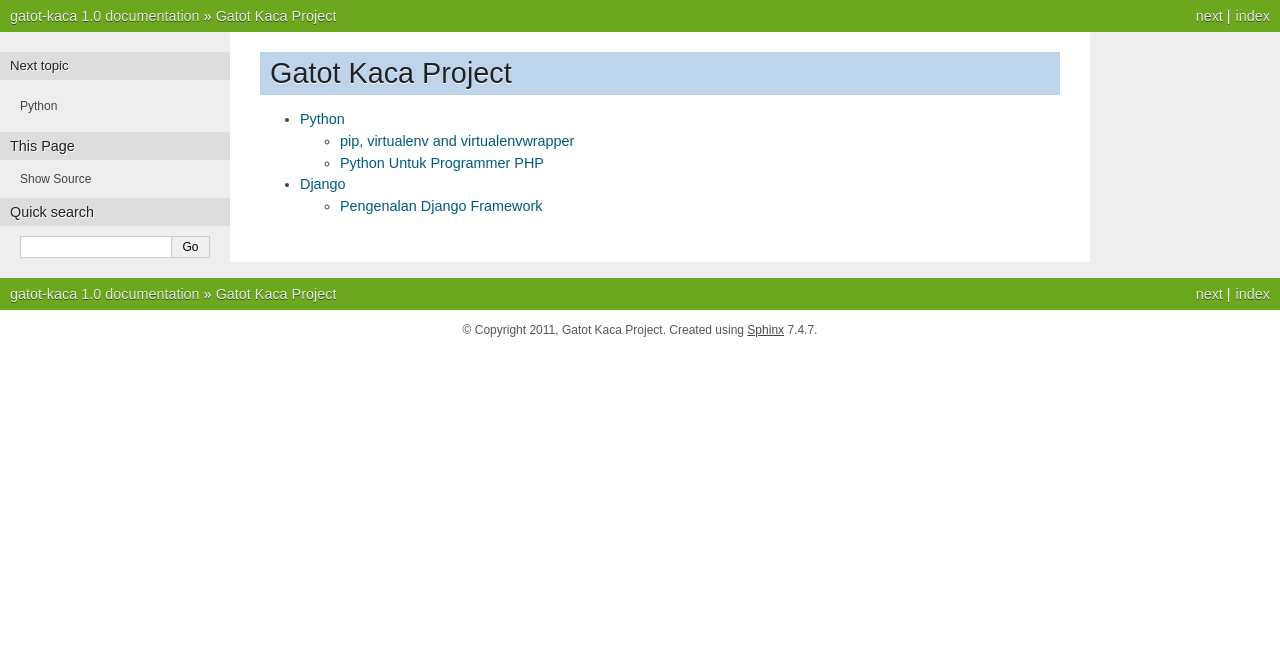
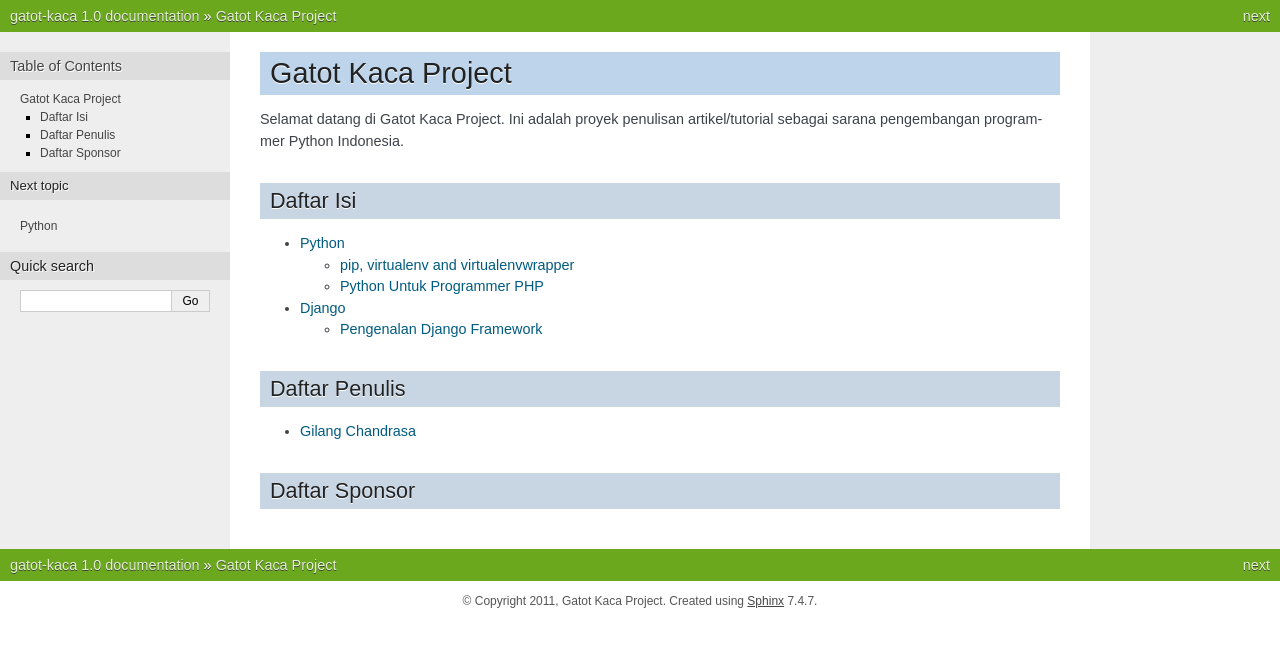
Before and after one commit to id-python/gatot-kaca, a Sphinx documentation site: the page built from source/index.rst, in a window 1280 px wide. Shown: the top 647 px of the page. Built offline with Sphinx 7.4.7, drawn with Linux system fonts in a browser that asks for light colours; part of the change alters nothing that is shown.

```diff
--- /dev/null
+++ b/source/_templates/layout.html
@@ -0,0 +1,18 @@
+{% extends "!layout.html" %}
+
+{% block footer %}
+{{ super() }}
+<script type="text/javascript">
+
+  var _gaq = _gaq || [];
+  _gaq.push(['_setAccount', 'UA-12315972-7']);
+  _gaq.push(['_trackPageview']);
+
+  (function() {
+    var ga = document.createElement('script'); ga.type = 'text/javascript'; ga.async = true;
+    ga.src = ('https:' == document.location.protocol ? 'https://ssl' : 'http://www') + '.google-analytics.com/ga.js';
+    var s = document.getElementsByTagName('script')[0]; s.parentNode.insertBefore(ga, s);
+  })();
+
+</script>
+{% endblock %}
--- a/source/conf.py
+++ b/source/conf.py
@@ -141,13 +141,13 @@ html_static_path = ['_static']
 #html_domain_indices = True
 
 # If false, no index is generated.
-#html_use_index = True
+html_use_index = False
 
 # If true, the index is split into individual pages for each letter.
 #html_split_index = False
 
 # If true, links to the reST sources are added to the pages.
-#html_show_sourcelink = True
+html_show_sourcelink = False
 
 # If true, "Created using Sphinx" is shown in the HTML footer. Default is True.
 #html_show_sphinx = True
--- a/source/index.rst
+++ b/source/index.rst
@@ -6,8 +6,22 @@
 Gatot Kaca Project
 ==================
 
+Selamat datang di Gatot Kaca Project. Ini adalah proyek penulisan artikel/tutorial sebagai sarana pengembangan programmer Python Indonesia.
+
+Daftar Isi
+----------
+
 .. toctree::
   :maxdepth: 2
 
   python/index
   django/index
+
+Daftar Penulis
+--------------
+
+* `Gilang Chandrasa <http://komunitasweb.com>`_
+
+
+Daftar Sponsor
+--------------
```
